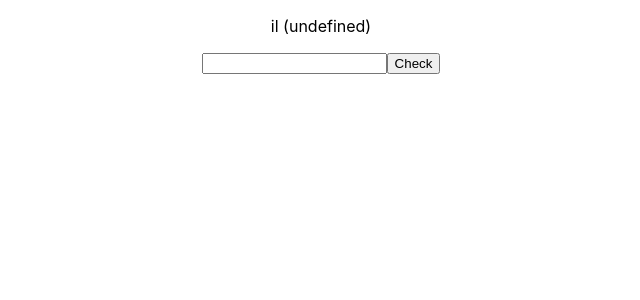
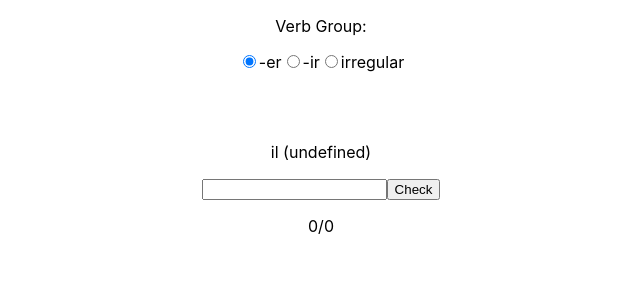
Before and after one commit to jacqlynb/conjugaison, a React (Create React App) app in the folder client/: page / in a window 1280 px wide. Shown: the top 300 px of the page, without its empty margins (319-959 px from the left). Built offline with nearby package versions, Linux system fonts and the light colour scheme; no server answers.

Commit message:
add verb group selection feature

```diff
--- a/client/src/App.css
+++ b/client/src/App.css
@@ -9,3 +9,7 @@ body {
 .incorrect {
   background-color: rgb(255, 116, 116);
 }
+
+.verb-group {
+  margin-bottom: 70px;
+}
--- a/client/src/App.js
+++ b/client/src/App.js
@@ -4,10 +4,12 @@ import './App.css';
 class App extends Component {
   constructor(props) {
     super(props);
+    this.handleVerbGroupChange = this.handleVerbGroupChange.bind(this);
     this.fetchRandomVerb = this.fetchRandomVerb.bind(this);
+    this.getRandomVerbUrl = this.getRandomVerbUrl.bind(this);
     this.getRandomPronoun = this.getRandomPronoun.bind(this);
     this.handleSubmit = this.handleSubmit.bind(this);
-    this.handleChange = this.handleChange.bind(this);
+    this.handleConjugationChange = this.handleConjugationChange.bind(this);
     this.fetchCorrectConjugation = this.fetchCorrectConjugation.bind(this);
     this.next = this.next.bind(this);
   }
@@ -15,20 +17,28 @@ class App extends Component {
   state = {
     mood: 'indicative',
     tense: 'present',
+    verbGroup: 'er',
     pronoun: '',
     infinitive: '',
     userConjugation: '',
-    correctConjugation: '',
-    conjugationValidation: ''
+    correctResponse: '',
+    conjugationValidation: '',
+    correctConjugations: [],
+    incorrectConjugations: []
   };
 
   componentDidMount() {
     this.next();
   }
 
+  handleVerbGroupChange(event) {
+    this.setState({verbGroup: event.target.value}, this.next);
+  }
+
   async fetchRandomVerb() {
+    const url = this.getRandomVerbUrl("http://localhost:8080/verb");
     try {
-      const data = await fetch('/verb');
+      const data = await fetch(url);
       const verb = await data.json();
       return verb.infinitive;
     } catch (error) {
@@ -36,20 +46,15 @@ class App extends Component {
     }
   }
 
-  async fetchCorrectConjugation() {
-    try {
-      let url = this.getConjugationUrl('http://localhost:8080/conjugation')
-      const data = await fetch(url);
-      const body = await data.text();
-      const verb = JSON.parse(body);
-      this.setState({correctConjugation: verb.conjugation});
-    } catch (error) {
-      console.log('error in callApi', error);
-    }
+  getRandomVerbUrl(base) {
+    const url = new URL(base);
+    const params = {group: this.state.verbGroup};
+    Object.keys(params).forEach(key => url.searchParams.append(key, params[key]));
+    return url;
   }
 
   getConjugationUrl(base) {
-    let url = new URL(base), params = {
+    const url = new URL(base), params = {
       mood: this.state.mood,
       tense: this.state.tense,
       pronoun: this.state.pronoun,
@@ -70,7 +75,7 @@ class App extends Component {
     }
   }
 
-  handleChange(event) {
+  handleConjugationChange(event) {
     event.preventDefault();
     this.setState({userConjugation: event.target.value});
   }
@@ -80,16 +85,45 @@ class App extends Component {
     const userConjugation = event.target.elements.conjugation.value;
     this.setState({userConjugation});
     this.fetchCorrectConjugation().then(() => {
-      if (this.state.correctConjugation !== '') {
-        this.setState({conjugationValidation: (userConjugation === this.state.correctConjugation)
-          ? 'correct'
-          : 'incorrect'
-        });
+      if (this.state.correctResponse !== '') {
+        this.validateConjugation();
         setTimeout(this.next, 1500);
       }
     }).catch((error) => {
       console.log(error);
     });
+  }
+
+  async fetchCorrectConjugation() {
+    try {
+      let url = this.getConjugationUrl('http://localhost:8080/conjugation')
+      const data = await fetch(url);
+      const body = await data.text();
+      const verb = JSON.parse(body);
+      this.setState({correctResponse: verb.conjugation});
+    } catch (error) {
+      console.log('error in callApi', error);
+    }
+  }
+
+  validateConjugation() {
+    if (this.state.userConjugation === this.state.correctResponse) {
+      let correctConjugations = [...this.state.correctConjugations];
+      correctConjugations.push(this.state.infinitive);
+
+      this.setState({
+        conjugationValidation: 'correct',
+        correctConjugations
+      })
+    } else {
+      let incorrectConjugations = [...this.state.incorrectConjugations];
+      incorrectConjugations.push(this.state.infinitive);
+
+      this.setState({
+        conjugationValidation: 'incorrect',
+        incorrectConjugations
+      })
+    }
   }
 
   next() {
@@ -108,18 +142,61 @@ class App extends Component {
   }
 
   render() {
-    return(
-      <div>
-        <p>{this.state.pronoun} {this.state.infinitive === '' ? <span>&nbsp;</span> : `(${this.state.infinitive})`}</p>
+    const verbGroupForm = (
+      <div className="verb-group">
+        <p>Verb Group:</p>
+        <input type="radio"
+               id="er"
+               name="verb-group"
+               value="er"
+               defaultChecked
+               onChange={this.handleVerbGroupChange} />
+        <label htmlFor="er">-er</label>
+        <input type="radio"
+               id="ir"
+               name="verb-group"
+               value="ir"
+               onChange={this.handleVerbGroupChange} />
+        <label htmlFor="ir">-ir</label>
+        <input type="radio"
+               id="irregular"
+               name="verb-group"
+               value="irregular"
+               onChange={this.handleVerbGroupChange} />
+        <label htmlFor="irregular">irregular</label>
+      </div>
+    );
+
+    const prompt = (
+      <p>
+        {this.state.pronoun}
+        {this.state.infinitive === '' ? <span>&nbsp;</span> : ` (${this.state.infinitive})`}
+      </p>
+    );
+
+    const conjugationForm = (
       <form onSubmit={this.handleSubmit}>
         <input
           type="text" name="conjugation"
-              onChange={this.handleChange}
+          onChange={this.handleConjugationChange}
           value={this.state.userConjugation}
           className={this.state.conjugationValidation}
         />
         <input type="submit" value="Check" />
       </form>
+    );
+
+    const tally = (
+      <p>{this.state.correctConjugations.length}/
+         {this.state.correctConjugations.length + this.state.incorrectConjugations.length}</p>
+    );
+
+    return(
+      <div>
+        {verbGroupForm}
+        {prompt}
+        {conjugationForm}
+        {tally}
       </div>
     )
   }
```
Also changed, not shown: 1 other file (tests, documents, lock files or other folders). Lines whose indentation alone changed are shown as unchanged.
